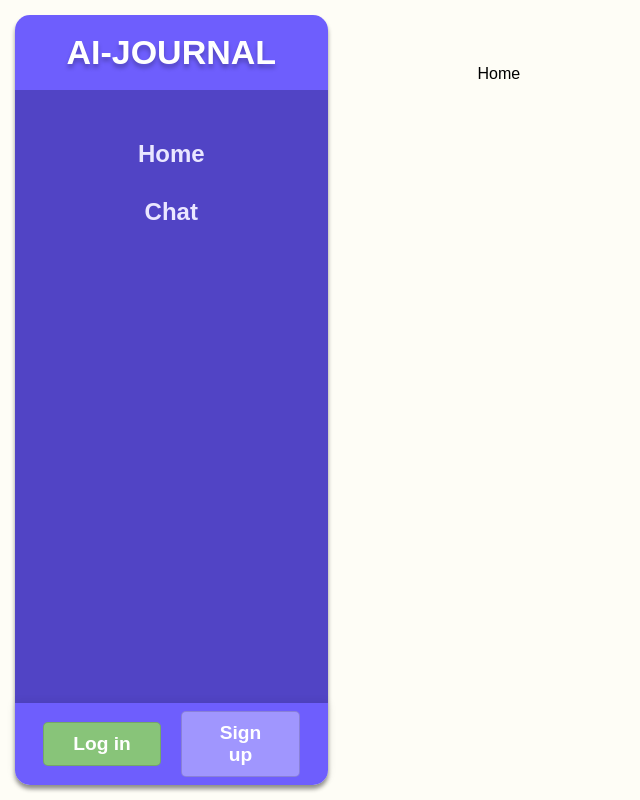
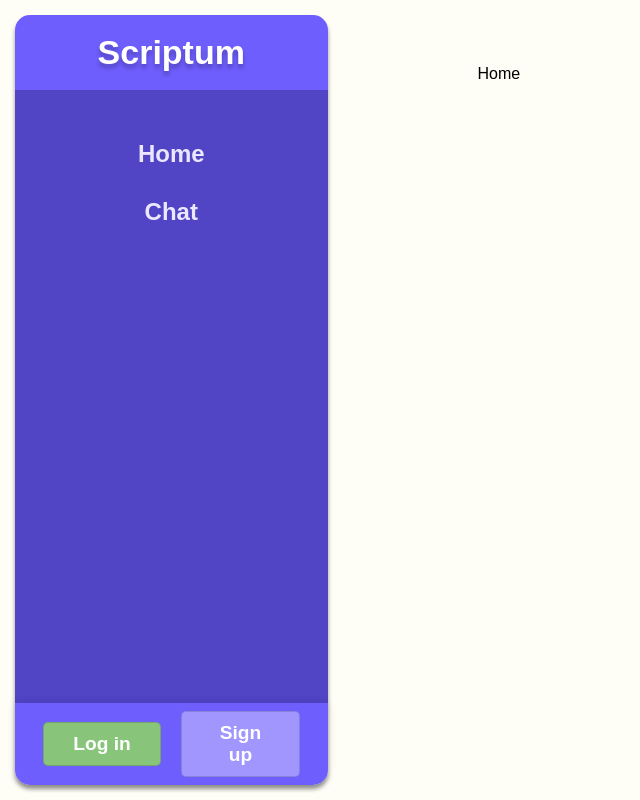
Before and after one commit to yanakolajara/Scriptum, a React (Create React App) app in the folder client/: page / in a window 1280 px wide. Shown: the whole page, without its empty margins (0-640 px from the left). Built offline with nearby package versions, Linux system fonts and the light colour scheme; no server answers.

Commit message:
App name change

```diff
--- a/client/src/components/layout/Navbar/Header.jsx
+++ b/client/src/components/layout/Navbar/Header.jsx
@@ -3,7 +3,7 @@ import React from 'react';
 export default function Header() {
   return (
     <header className='navbar__header bg-secondary'>
-      <h2 className='app-logo'>AI-JOURNAL</h2>
+      <h2 className='app-logo'>Scriptum</h2>
     </header>
   );
 }
--- a/package.json
+++ b/package.json
@@ -1,5 +1,5 @@
 {
-  "name": "ai-journal",
+  "name": "scriptum",
   "version": "1.0.0",
   "private": true,
   "workspaces": [
```
